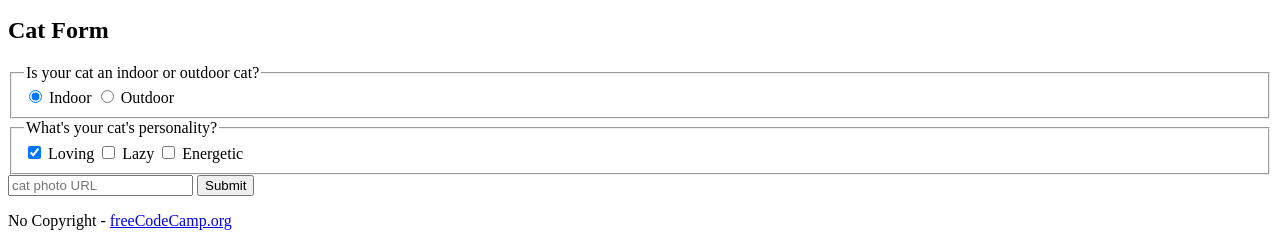
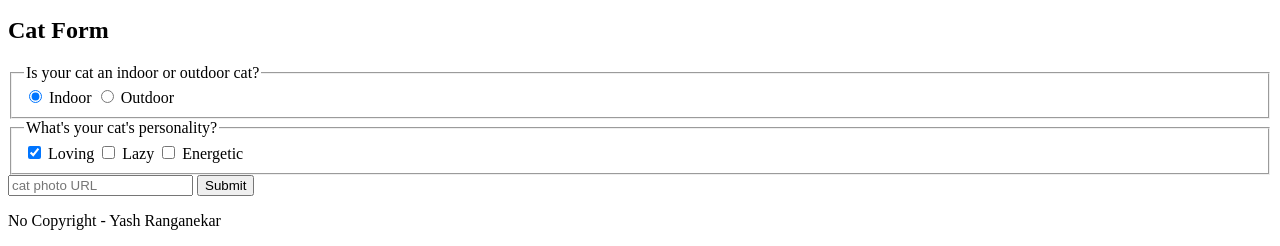
Before and after one commit to yashr0250/HTML-practice-project, a plain HTML site: page index.html in a window 1280 px wide. Shown: the part 1419-1665 px from the top of the page. Drawn offline with Linux system fonts and the light colour scheme.

Commit message:
Update index.html

```diff
--- a/index.html
+++ b/index.html
@@ -59,7 +59,7 @@
     </main>
     <footer>
       <p>
-        No Copyright - <a href="https://www.freecodecamp.org">freeCodeCamp.org</a>
+        No Copyright - Yash Ranganekar
       </p>
     </footer>
   </body>
```
